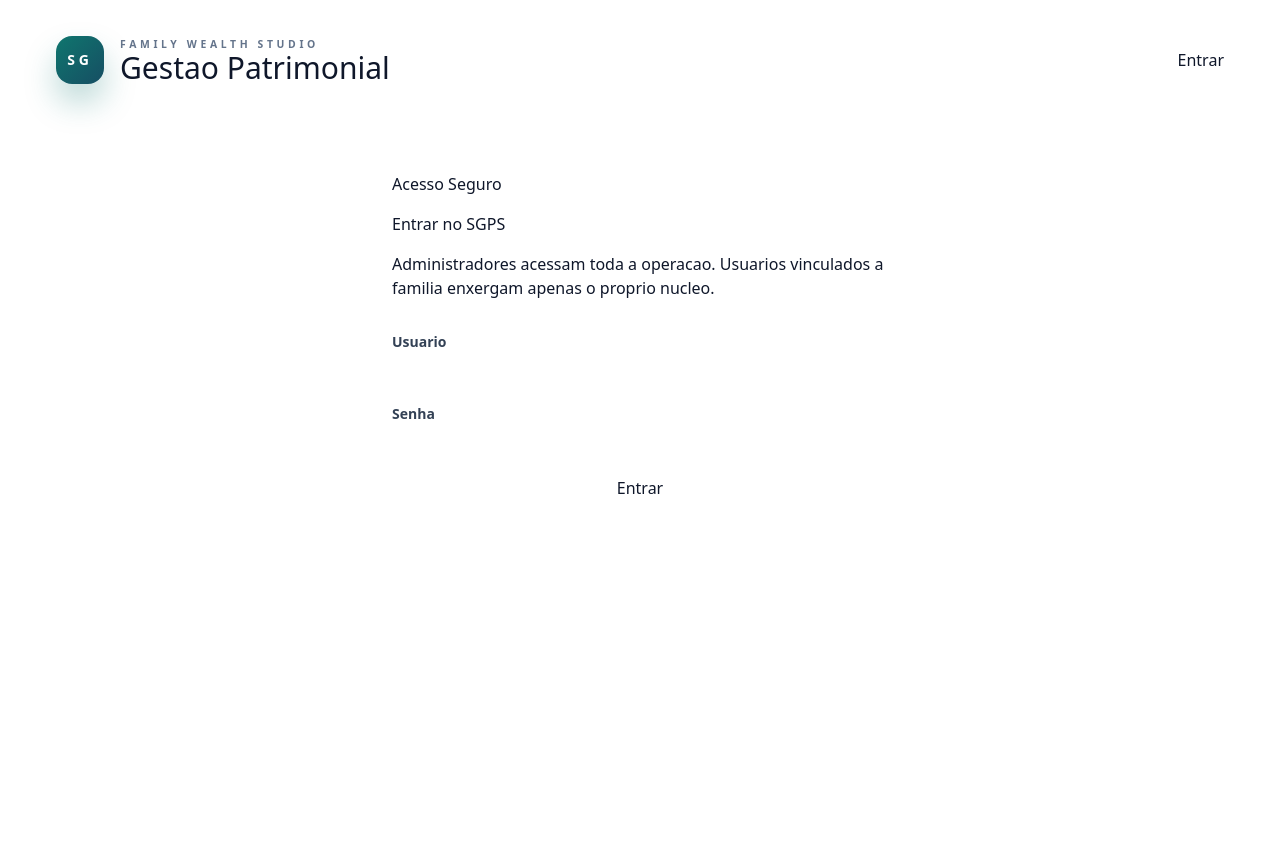
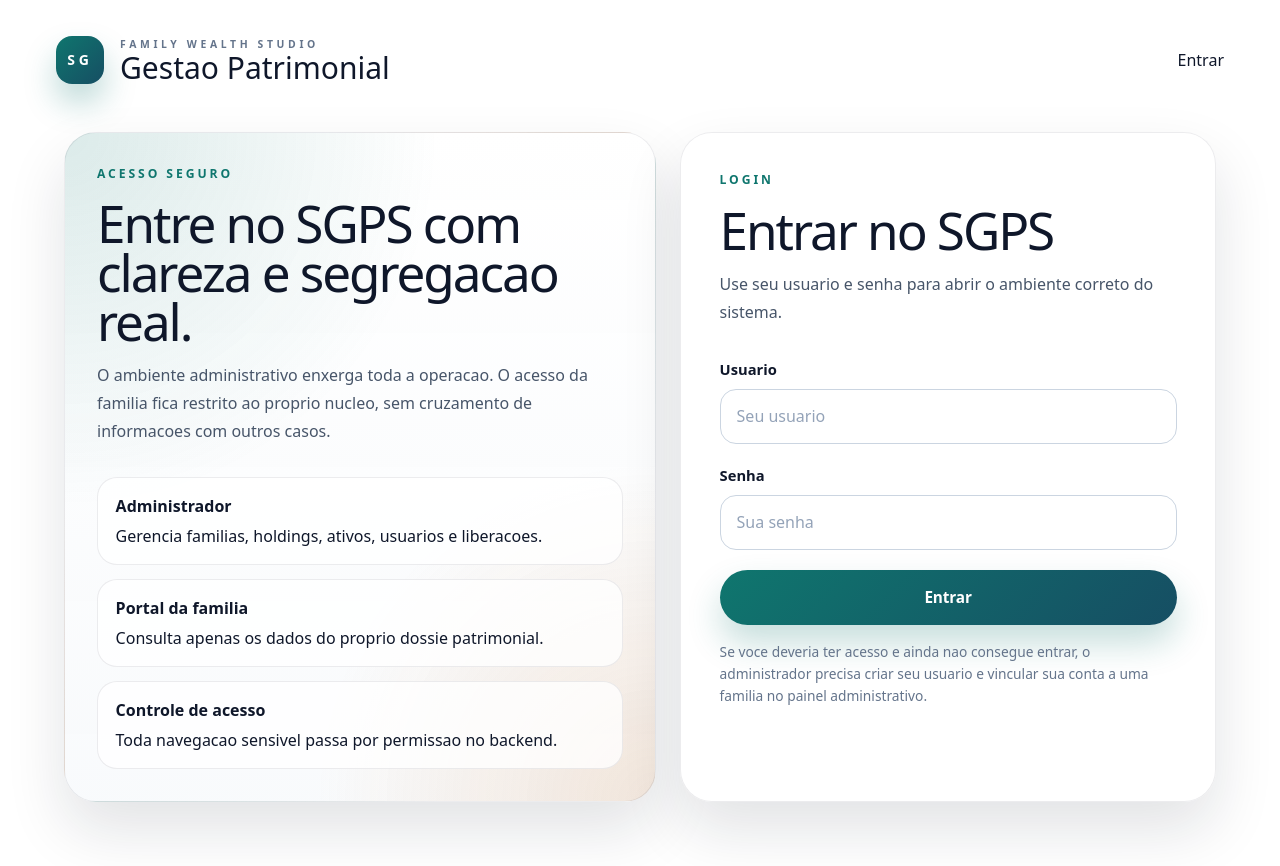
Before and after one commit to rogaciano/Gestor-Patrimoniel-e-Sucessorio, a Django app: page /login/ in a window 1280 px wide. Before the commit the page ends 494 px from the top, so only its background shows below. Run offline with Django 5.2, Linux system fonts and the light colour scheme; some libraries are stand-ins or nearby versions.

Commit message:
improve login form visibility

```diff
--- a/core/templates/registration/login.html
+++ b/core/templates/registration/login.html
@@ -1,48 +1,248 @@
 {% extends 'base.html' %}
 
 {% block content %}
-<section class="mx-auto max-w-xl">
-    <div class="glass-panel rounded-[32px] p-8 sm:p-10">
-        <p class="section-kicker">Acesso Seguro</p>
-        <h1 class="section-title mt-4">Entrar no SGPS</h1>
-        <p class="section-subtitle mt-4">
-            Administradores acessam toda a operacao. Usuarios vinculados a familia enxergam apenas o proprio nucleo.
+<style>
+    .login-shell {
+        display: grid;
+        gap: 1.5rem;
+        max-width: 56rem;
+    }
+
+    .login-hero,
+    .login-card {
+        position: relative;
+        overflow: hidden;
+        border-radius: 2rem;
+        border: 1px solid rgba(15, 23, 42, 0.08);
+        background: rgba(255, 255, 255, 0.92);
+        box-shadow: 0 28px 60px rgba(15, 23, 42, 0.12);
+    }
+
+    .login-hero {
+        display: none;
+        min-height: 100%;
+        padding: 2rem;
+        background:
+            radial-gradient(circle at top left, rgba(15, 118, 110, 0.15), transparent 42%),
+            radial-gradient(circle at bottom right, rgba(200, 115, 42, 0.16), transparent 38%),
+            linear-gradient(180deg, rgba(255, 255, 255, 0.96), rgba(248, 250, 252, 0.94));
+    }
+
+    .login-card {
+        padding: 2rem;
+    }
+
+    .login-kicker {
+        font-size: 0.76rem;
+        font-weight: 800;
+        letter-spacing: 0.24em;
+        text-transform: uppercase;
+        color: #0f766e;
+    }
+
+    .login-title {
+        margin-top: 1rem;
+        font-size: clamp(2rem, 4vw, 3.25rem);
+        line-height: 0.95;
+        letter-spacing: -0.04em;
+        color: #0f172a;
+    }
+
+    .login-copy {
+        margin-top: 1rem;
+        color: #475569;
+        font-size: 1rem;
+        line-height: 1.75;
+    }
+
+    .login-points {
+        margin-top: 2rem;
+        display: grid;
+        gap: 0.9rem;
+    }
+
+    .login-point {
+        border-radius: 1.25rem;
+        border: 1px solid rgba(15, 23, 42, 0.08);
+        background: rgba(255, 255, 255, 0.78);
+        padding: 1rem 1.1rem;
+    }
+
+    .login-point strong {
+        display: block;
+        margin-bottom: 0.35rem;
+        color: #0f172a;
+    }
+
+    .login-label {
+        display: block;
+        margin-bottom: 0.55rem;
+        font-size: 0.92rem;
+        font-weight: 700;
+        color: #0f172a;
+    }
+
+    .login-input {
+        width: 100%;
+        border: 1px solid #cbd5e1;
+        border-radius: 1rem;
+        background: #ffffff;
+        color: #0f172a;
+        padding: 0.95rem 1rem;
+        font-size: 1rem;
+        line-height: 1.4;
+        box-shadow: inset 0 1px 0 rgba(255, 255, 255, 0.8);
+        transition: border-color 160ms ease, box-shadow 160ms ease, transform 160ms ease;
+    }
+
+    .login-input::placeholder {
+        color: #94a3b8;
+    }
+
+    .login-input:focus {
+        outline: none;
+        border-color: #0f766e;
+        box-shadow: 0 0 0 4px rgba(15, 118, 110, 0.12);
+        transform: translateY(-1px);
+    }
+
+    .login-submit {
+        width: 100%;
+        border: none;
+        border-radius: 9999px;
+        background: linear-gradient(135deg, #0f766e 0%, #164e63 100%);
+        color: #ffffff;
+        padding: 1rem 1.25rem;
+        font-size: 0.96rem;
+        font-weight: 800;
+        letter-spacing: -0.01em;
+        box-shadow: 0 18px 34px rgba(15, 118, 110, 0.24);
+        transition: transform 160ms ease, box-shadow 160ms ease, filter 160ms ease;
+    }
+
+    .login-submit:hover {
+        transform: translateY(-1px);
+        filter: brightness(1.02);
+    }
+
+    .login-submit:focus {
+        outline: none;
+        box-shadow:
+            0 18px 34px rgba(15, 118, 110, 0.24),
+            0 0 0 4px rgba(15, 118, 110, 0.14);
+    }
+
+    .login-error {
+        border-radius: 1rem;
+        border: 1px solid rgba(190, 24, 93, 0.16);
+        background: rgba(255, 241, 242, 0.96);
+        color: #9f1239;
+        padding: 0.9rem 1rem;
+        font-size: 0.92rem;
+        line-height: 1.5;
+    }
+
+    .login-note {
+        margin-top: 1rem;
+        font-size: 0.86rem;
+        color: #64748b;
+        line-height: 1.6;
+    }
+
+    @media (min-width: 960px) {
+        .login-shell {
+            max-width: none;
+            grid-template-columns: 1.05fr 0.95fr;
+        }
+
+        .login-hero {
+            display: block;
+        }
+
+        .login-card {
+            padding: 2.4rem;
+        }
+    }
+</style>
+
+<section class="mx-auto max-w-6xl">
+    <div class="login-shell">
+        <aside class="login-hero">
+            <p class="login-kicker">Acesso Seguro</p>
+            <h1 class="login-title">Entre no SGPS com clareza e segregacao real.</h1>
+            <p class="login-copy">
+                O ambiente administrativo enxerga toda a operacao. O acesso da familia fica restrito ao proprio nucleo,
+                sem cruzamento de informacoes com outros casos.
+            </p>
+
+            <div class="login-points">
+                <div class="login-point">
+                    <strong>Administrador</strong>
+                    Gerencia familias, holdings, ativos, usuarios e liberacoes.
+                </div>
+                <div class="login-point">
+                    <strong>Portal da familia</strong>
+                    Consulta apenas os dados do proprio dossie patrimonial.
+                </div>
+                <div class="login-point">
+                    <strong>Controle de acesso</strong>
+                    Toda navegacao sensivel passa por permissao no backend.
+                </div>
+            </div>
+        </aside>
+
+        <div class="login-card">
+            <p class="login-kicker">Login</p>
+            <h2 class="login-title">Entrar no SGPS</h2>
+            <p class="login-copy">
+                Use seu usuario e senha para abrir o ambiente correto do sistema.
             </p>
 
             <form method="post" class="mt-8 space-y-5">
                 {% csrf_token %}
+                {% if next %}
+                <input type="hidden" name="next" value="{{ next }}">
+                {% endif %}
 
                 {% if form.non_field_errors %}
-            <div class="rounded-2xl border border-rose-200 bg-rose-50 px-4 py-3 text-sm text-rose-700">
+                <div class="login-error">
                     {{ form.non_field_errors }}
                 </div>
                 {% endif %}
 
                 <div>
-                <label for="{{ form.username.id_for_label }}" class="mb-2 block text-sm font-semibold text-slate-700">Usuario</label>
+                    <label for="{{ form.username.id_for_label }}" class="login-label">Usuario</label>
                     <input
                         id="{{ form.username.id_for_label }}"
                         name="{{ form.username.html_name }}"
                         type="text"
                         value="{{ form.username.value|default:'' }}"
-                    class="app-field"
+                        class="login-input"
+                        placeholder="Seu usuario"
                         autocomplete="username"
                         required>
                 </div>
 
                 <div>
-                <label for="{{ form.password.id_for_label }}" class="mb-2 block text-sm font-semibold text-slate-700">Senha</label>
+                    <label for="{{ form.password.id_for_label }}" class="login-label">Senha</label>
                     <input
                         id="{{ form.password.id_for_label }}"
                         name="{{ form.password.html_name }}"
                         type="password"
-                    class="app-field"
+                        class="login-input"
+                        placeholder="Sua senha"
                         autocomplete="current-password"
                         required>
                 </div>
 
-            <button type="submit" class="btn-primary w-full justify-center">Entrar</button>
+                <button type="submit" class="login-submit">Entrar</button>
             </form>
+
+            <p class="login-note">
+                Se voce deveria ter acesso e ainda nao consegue entrar, o administrador precisa criar seu usuario
+                e vincular sua conta a uma familia no painel administrativo.
+            </p>
+        </div>
     </div>
 </section>
 {% endblock %}
```
Lines whose indentation alone changed are shown as unchanged.
